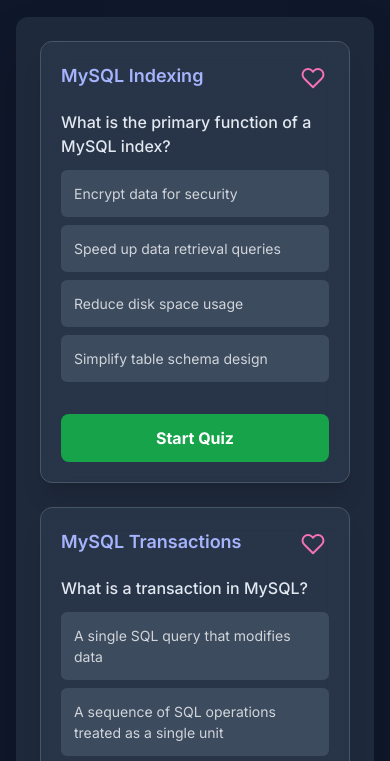
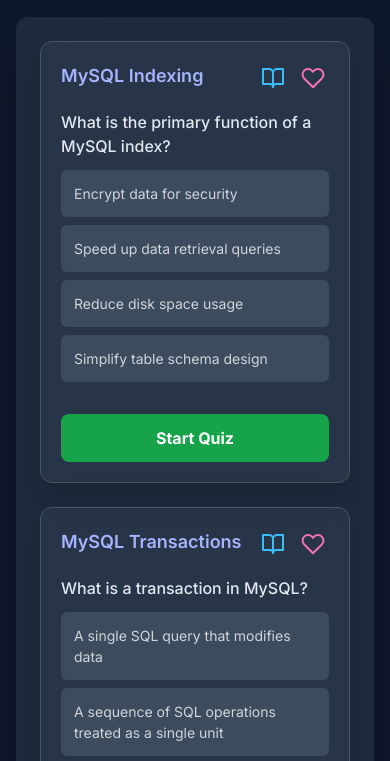
Before and after one commit to duthaho/quiz-hub, a plain HTML site: page index.html in a window 390 px wide. Shown: the part 59-820 px from the top of the page. Drawn offline with nearby package versions, Linux system fonts and the light colour scheme.

Commit message:
add learn contents

```diff
--- a/index.html
+++ b/index.html
@@ -14,6 +14,7 @@
     <meta property="og:description" content="A fun and interactive platform to test and improve your knowledge on various topics.">
     <meta property="og:type" content="website">
     <meta property="og:url" content="https://duthaho.github.io/quiz-hub/">
+    <meta property="og:site_name" content="Quiz Hub">
 
     <meta name="twitter:card" content="summary_large_image">
     <meta name="twitter:title" content="Quiz Hub - Test Your Knowledge">
@@ -88,6 +89,7 @@
         id: 'mysql_indexing',
         title: 'MySQL Indexing',
         description: 'Test your knowledge of MySQL indexing concepts.',
+        learnLink: 'https://duthaho.medium.com/mastering-mysql-indexing-a-comprehensive-guide-for-developers-cbf5723c6645',
         questions: [
             { id: 'idx_q1', text: 'What is the primary function of a MySQL index?', options: ['Encrypt data for security', 'Speed up data retrieval queries', 'Reduce disk space usage', 'Simplify table schema design'], correctAnswerIndex: 1, explanation: 'Indexes (e.g., B+ trees) optimize queries like SELECT ... WHERE by allowing quick row lookups, reducing full table scans. They increase disk usage and can slow writes, but their main goal is query performance.'},
             { id: 'idx_q2', text: 'Why does MySQL primarily use B+ trees for indexes?', options: ['They are faster for all query types', 'They support range queries and sorting', 'They use less memory than hash indexes', 'They simplify index maintenance'], correctAnswerIndex: 1, explanation: 'B+ trees store data in sorted order, enabling efficient range queries (WHERE id BETWEEN 100 AND 200) and sorting (ORDER BY id). Hash indexes only support equality checks, not ranges or sorting.'},
@@ -133,6 +135,7 @@
         id: 'mysql_transaction',
         title: 'MySQL Transactions',
         description: 'Understand transactions and ACID properties in MySQL.',
+        learnLink: 'https://duthaho.medium.com/understanding-transaction-management-and-concurrency-control-in-mysql-a-deep-dive-8bba1050208b',
         questions: [
             {
                 id: 'txn_q1',
@@ -204,7 +207,6 @@
                 correctAnswerIndex: 2,
                 explanation: 'Optimizing indexes reduces the number of rows locked during queries, minimizing lock contention. Longer transactions increase contention, READ UNCOMMITTED risks dirty reads, and disabling MVCC is not practical as it’s integral to InnoDB’s concurrency.'
             },
-            // New questions for MySQL Transactions
             {
                 id: 'txn_q11',
                 text: 'Which of the following ACID properties ensures that either all operations within a transaction succeed, or none of them do, preventing partial updates?',
@@ -265,7 +267,8 @@
         HeartOutline: `<svg class="w-6 h-6" xmlns="http://www.w3.org/2000/svg" viewBox="0 0 24 24" fill="none" stroke="currentColor" stroke-width="2" stroke-linecap="round" stroke-linejoin="round"><path d="M20.84 4.61a5.5 5.5 0 0 0-7.78 0L12 5.67l-1.06-1.06a5.5 5.5 0 0 0-7.78 7.78l1.06 1.06L12 21.23l7.78-7.78 1.06-1.06a5.5 5.5 0 0 0 0-7.78z"></path></svg>`,
         Volume2: `<svg class="w-6 h-6" xmlns="http://www.w3.org/2000/svg" viewBox="0 0 24 24" fill="none" stroke="currentColor" stroke-width="2" stroke-linecap="round" stroke-linejoin="round"><polygon points="11 5 6 9 2 9 2 15 6 15 11 19 11 5"></polygon><path d="M19.07 4.93a10 10 0 0 1 0 14.14M15.54 8.46a5 5 0 0 1 0 7.07"></path></svg>`,
         VolumeX: `<svg class="w-6 h-6" xmlns="http://www.w3.org/2000/svg" viewBox="0 0 24 24" fill="none" stroke="currentColor" stroke-width="2" stroke-linecap="round" stroke-linejoin="round"><polygon points="11 5 6 9 2 9 2 15 6 15 11 19 11 5"></polygon><line x1="23" y1="9" x2="17" y2="15"></line><line x1="17" y1="9" x2="23" y2="15"></line></svg>`,
-        GitHub: `<svg class="w-6 h-6" xmlns="http://www.w3.org/2000/svg" viewBox="0 0 24 24" fill="currentColor" stroke="none"><path d="M12 0c-6.626 0-12 5.373-12 12 0 5.302 3.438 9.8 8.207 11.387.599.111.793-.261.793-.577v-2.234c-3.338.726-4.033-1.416-4.033-1.416-.546-1.387-1.333-1.756-1.333-1.756-1.089-.745.083-.729.083-.729 1.205.084 1.839 1.237 1.839 1.237 1.07 1.834 2.807 1.304 3.492.997.107-.775.418-1.305.762-1.604-2.665-.305-5.467-1.334-5.467-5.931 0-1.311.469-2.381 1.236-3.221-.124-.303-.535-1.524.117-3.176 0 0 1.008-.322 3.301 1.23.957-.266 1.983-.399 3.003-.404 1.02.005 2.047.138 3.006.404 2.291-1.552 3.297-1.23 3.297-1.23.653 1.653.242 2.874.118 3.176.77.84 1.235 1.911 1.235 3.221 0 4.609-2.807 5.624-5.479 5.921.43.372.823 1.102.823 2.222v3.293c0 .319.192.694.801.576 4.765-1.589 8.199-6.086 8.199-11.386 0-6.627-5.373-12-12-12z"/></svg>`
+        GitHub: `<svg class="w-6 h-6" xmlns="http://www.w3.org/2000/svg" viewBox="0 0 24 24" fill="currentColor" stroke="none"><path d="M12 0c-6.626 0-12 5.373-12 12 0 5.302 3.438 9.8 8.207 11.387.599.111.793-.261.793-.577v-2.234c-3.338.726-4.033-1.416-4.033-1.416-.546-1.387-1.333-1.756-1.333-1.756-1.089-.745.083-.729.083-.729 1.205.084 1.839 1.237 1.839 1.237 1.07 1.834 2.807 1.304 3.492.997.107-.775.418-1.305.762-1.604-2.665-.305-5.467-1.334-5.467-5.931 0-1.311.469-2.381 1.236-3.221-.124-.303-.535-1.524.117-3.176 0 0 1.008-.322 3.301 1.23.957-.266 1.983-.399 3.003-.404 1.02.005 2.047.138 3.006.404 2.291-1.552 3.297-1.23 3.297-1.23.653 1.653.242 2.874.118 3.176.77.84 1.235 1.911 1.235 3.221 0 4.609-2.807 5.624-5.479 5.921.43.372.823 1.102.823 2.222v3.293c0 .319.192.694.801.576 4.765-1.589 8.199-6.086 8.199-11.386 0-6.627-5.373-12-12-12z"/></svg>`,
+        BookOpen: `<svg class="w-6 h-6" xmlns="http://www.w3.org/2000/svg" viewBox="0 0 24 24" fill="none" stroke="currentColor" stroke-width="2" stroke-linecap="round" stroke-linejoin="round"><path d="M2 3h6a4 4 0 0 1 4 4v14a3 3 0 0 0-3-3H2z"></path><path d="M22 3h-6a4 4 0 0 0-4 4v14a3 3 0 0 1 3-3h7z"></path></svg>`
     };
 
     function getIcon(name) {
@@ -437,6 +440,8 @@
             const scoreData = quizScores[quiz.id];
             const isFavorite = favoriteQuizzes.includes(quiz.id);
             const heartIcon = isFavorite ? getIcon('Heart') : getIcon('HeartOutline');
+            const learnIcon = quiz.learnLink ? `<a href="${quiz.learnLink}" target="_blank" rel="noopener noreferrer" class="p-1 text-sky-400 hover:text-sky-300 focus:outline-none" aria-label="Learn more about ${quiz.title}">${getIcon('BookOpen')}</a>` : '';
+
 
             if (scoreData && scoreData.completed) {
                 cardContent += `
@@ -444,9 +449,12 @@
                     <div>
                         <div class="flex justify-between items-start mb-3 sm:mb-4">
                             <h2 class="text-lg sm:text-xl font-semibold text-indigo-300 flex-grow">${quiz.title}</h2>
-                            <button onclick="handleToggleFavorite('${quiz.id}')" class="p-1 text-pink-400 hover:text-pink-300 focus:outline-none">
-                                ${heartIcon}
-                            </button>
+                            <div class="flex space-x-2">
+                                ${learnIcon}
+                                <button onclick="handleToggleFavorite('${quiz.id}')" class="p-1 text-pink-400 hover:text-pink-300 focus:outline-none" aria-label="Toggle Favorite">
+                                    ${heartIcon}
+                                </button>
+                            </div>
                         </div>
                         <p class="text-2xl sm:text-3xl font-bold text-pink-400 mb-2 text-center">
                         You got ${scoreData.percentage}% right!
@@ -486,9 +494,12 @@
                     <div>
                          <div class="flex justify-between items-start mb-4">
                             <h2 class="text-lg sm:text-xl font-semibold text-indigo-300 flex-grow">${quiz.title}</h2>
-                            <button onclick="handleToggleFavorite('${quiz.id}')" class="p-1 text-pink-400 hover:text-pink-300 focus:outline-none">
-                                ${heartIcon}
-                            </button>
+                             <div class="flex space-x-2">
+                                ${learnIcon}
+                                <button onclick="handleToggleFavorite('${quiz.id}')" class="p-1 text-pink-400 hover:text-pink-300 focus:outline-none" aria-label="Toggle Favorite">
+                                    ${heartIcon}
+                                </button>
+                            </div>
                         </div>
                         ${firstQuestion ? `
                         <div class="mb-4">
```
Also changed, not shown: 2 other files.
